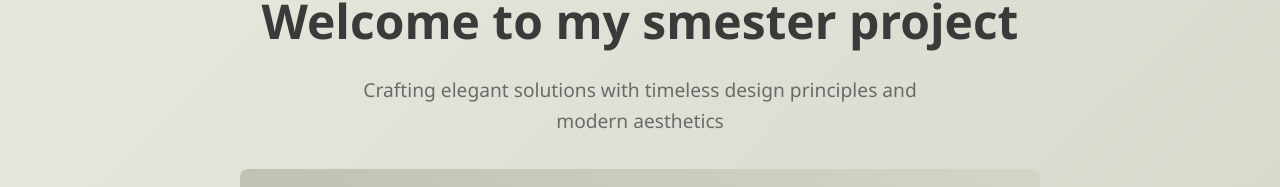
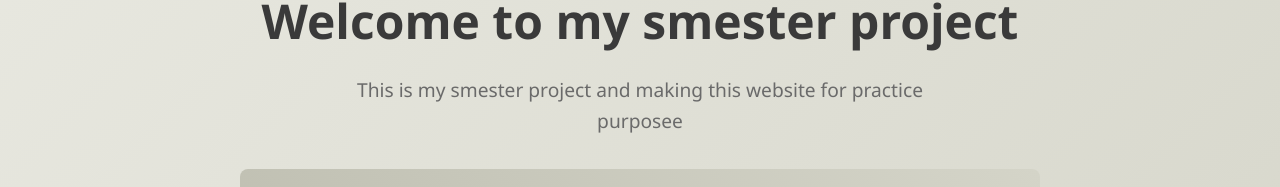
Before and after one commit to NailaSaleem/devops-project, a plain HTML site: page index.html in a window 1280 px wide. Shown: the part 171-358 px from the top of the page. Drawn offline with Linux system fonts and the light colour scheme.

```diff
--- a/index.html
+++ b/index.html
@@ -19,7 +19,7 @@
     <div id="home" class="page active">
         <div class="hero">
             <h1>Welcome to my smester project</h1>
-            <p>Crafting elegant solutions with timeless design principles and modern aesthetics</p>
+            <p>This is my smester project and making this website for practice purposee</p>
             <div class="hero-image">Hero Image Placeholder</div>
         </div>
         <div class="content">
```
